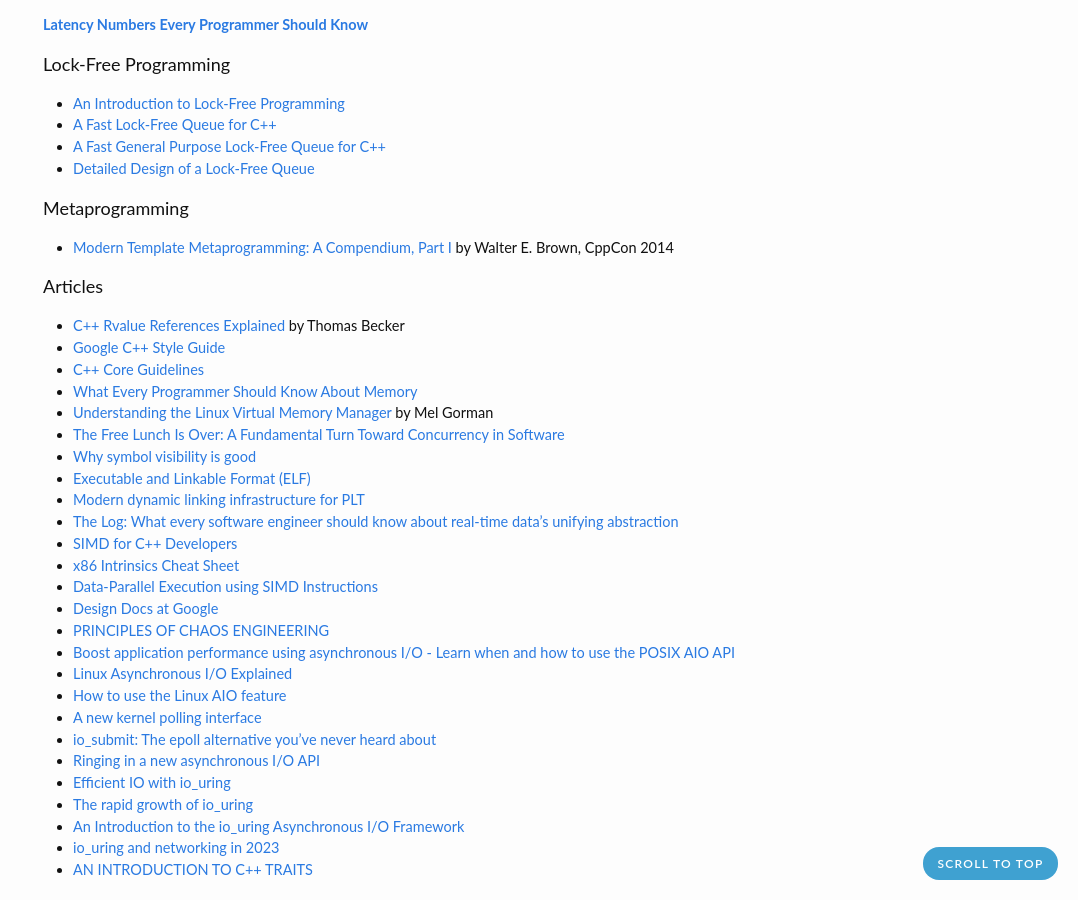
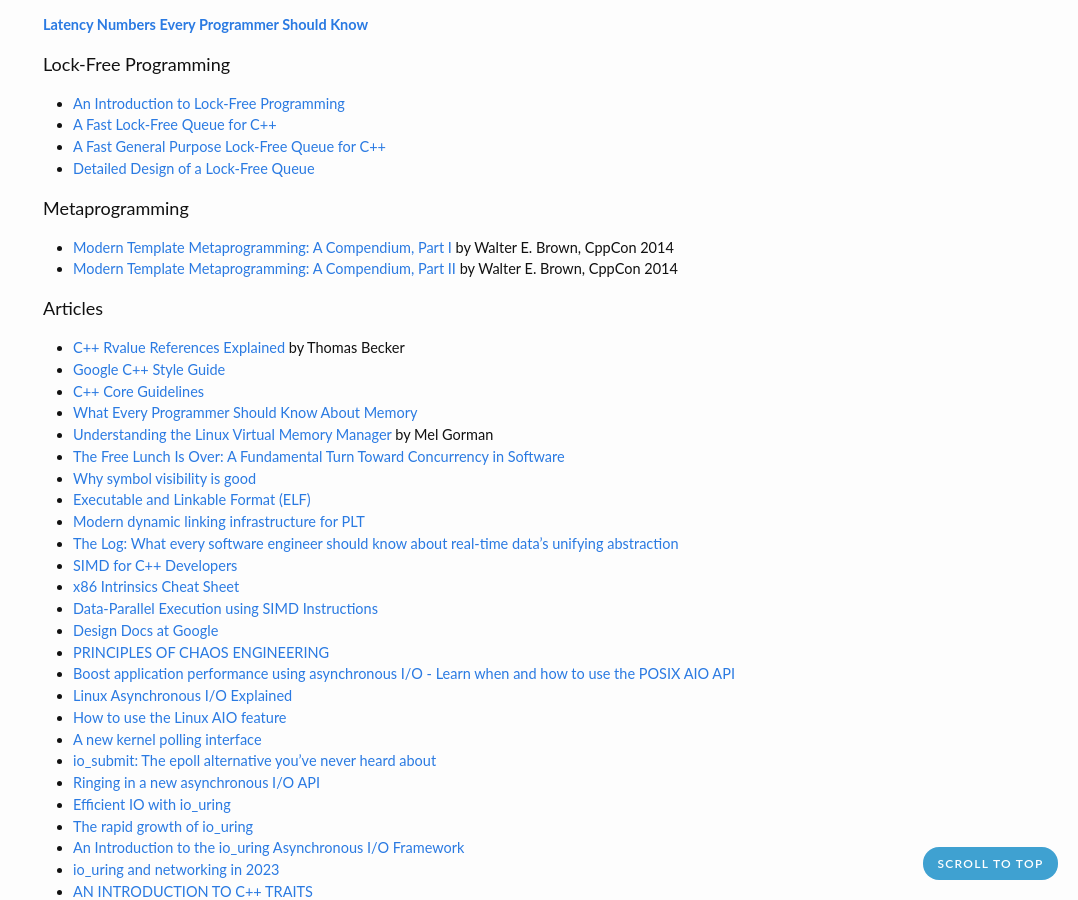
Before and after one commit to zhjwpku/zhjwpku.github.io, a Jekyll site: the page built from _posts/2019-10-07-cpp-learning-resources.md, in a window 1280 px wide and 900 px high, scrolled down 351 px. Shown: the whole window, without its empty margins (202-1280 px from the left). Built offline with Jekyll 4.4.1, drawn with Linux system fonts in a browser that asks for light colours; comment, search, counter and statistics services are not loaded.

Commit message:
Modern Template Metaprogramming: A Compendium, Part II
Signed-off-by: Zhao Junwang <zhjwpku@gmail.com>

```diff
--- a/_posts/2019-10-07-cpp-learning-resources.md
+++ b/_posts/2019-10-07-cpp-learning-resources.md
@@ -28,6 +28,7 @@
 <h4>Metaprogramming</h4>
 
 - [Modern Template Metaprogramming: A Compendium, Part I](https://www.youtube.com/watch?v=Am2is2QCvxY) by Walter E. Brown, CppCon 2014
+- [Modern Template Metaprogramming: A Compendium, Part II](https://www.youtube.com/watch?v=a0FliKwcwXE) by Walter E. Brown, CppCon 2014
 
 <h4>Articles</h4>
 
```
